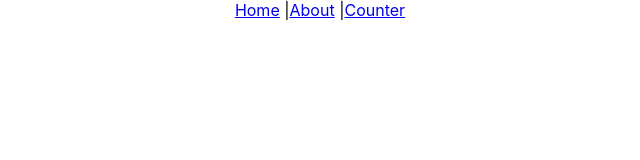
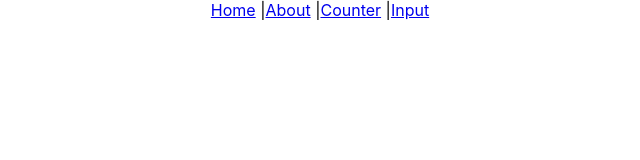
Before and after one commit to ahkjeflhkeuvha/React-Study, a React (Create React App) app in the folder my-app/: page / in a window 1280 px wide. Shown: the top 160 px of the page, without its empty margins (320-960 px from the left). Built offline with nearby package versions, Linux system fonts and the light colour scheme.

Commit message:
[react] input 컴포넌트 만들기

```diff
--- a/my-app/src/App.js
+++ b/my-app/src/App.js
@@ -6,6 +6,7 @@ import React from 'react'
 import Home from './pages/home.js'
 import About from './pages/about.js'
 import Counter from './pages/counter.js'
+import Input from './pages/input.js'
 
 function App() {
   return (
@@ -13,12 +14,14 @@ function App() {
       <nav>
         <Link to="/home">Home</Link>  |
         <Link to="/about">About</Link>  |
-        <Link to="/counter">Counter</Link>
+        <Link to="/counter">Counter</Link>  |
+        <Link to="/input">Input</Link>
       </nav>
       <Routes>
         <Route path="/home" element={<Home />}></Route>
         <Route path="/about" element={<About />}></Route>
         <Route path="/counter" element={<Counter />}></Route>
+        <Route paht="/input" element={<Input />}></Route>
       </Routes>
     </div>
   );
```
